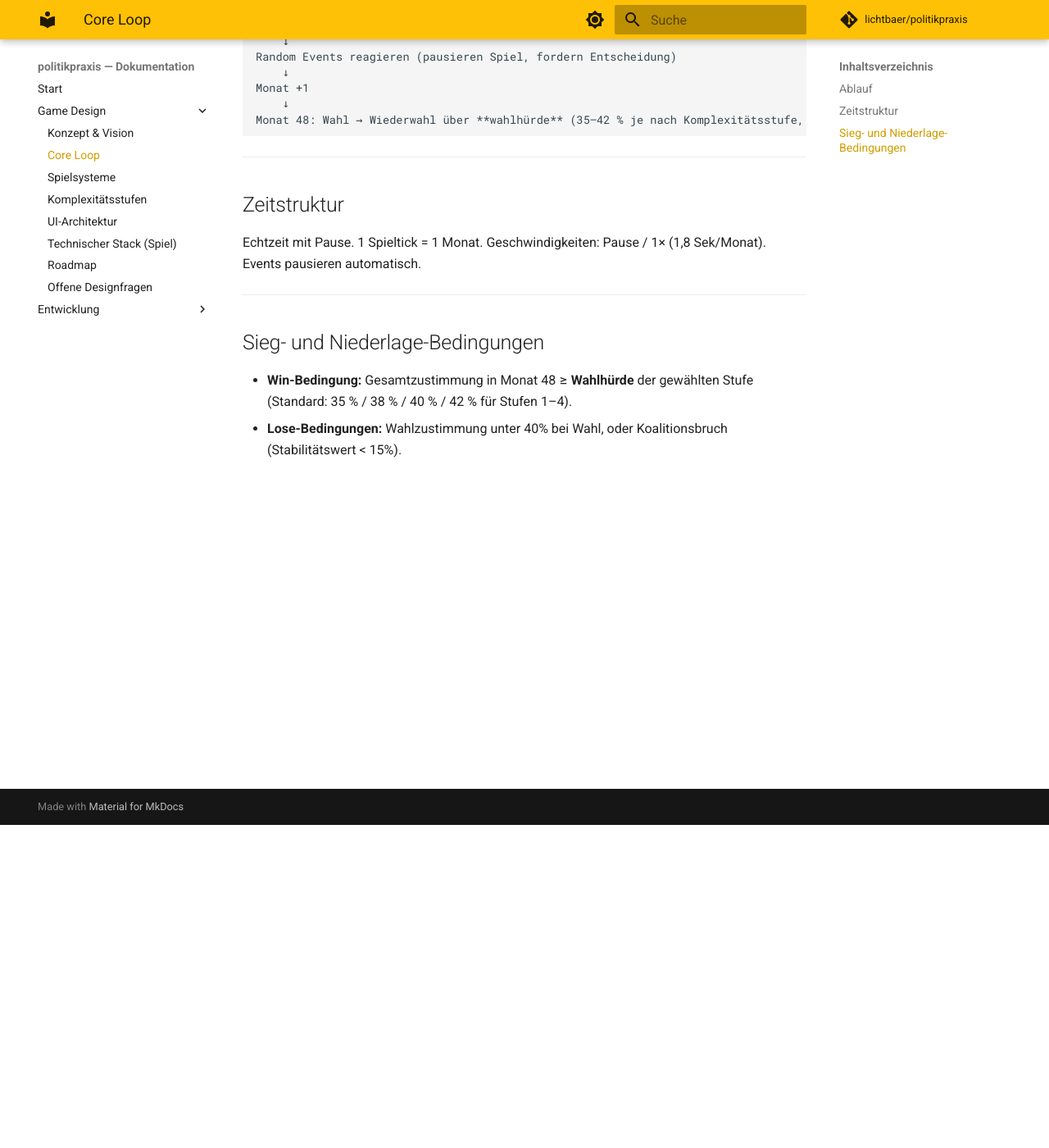
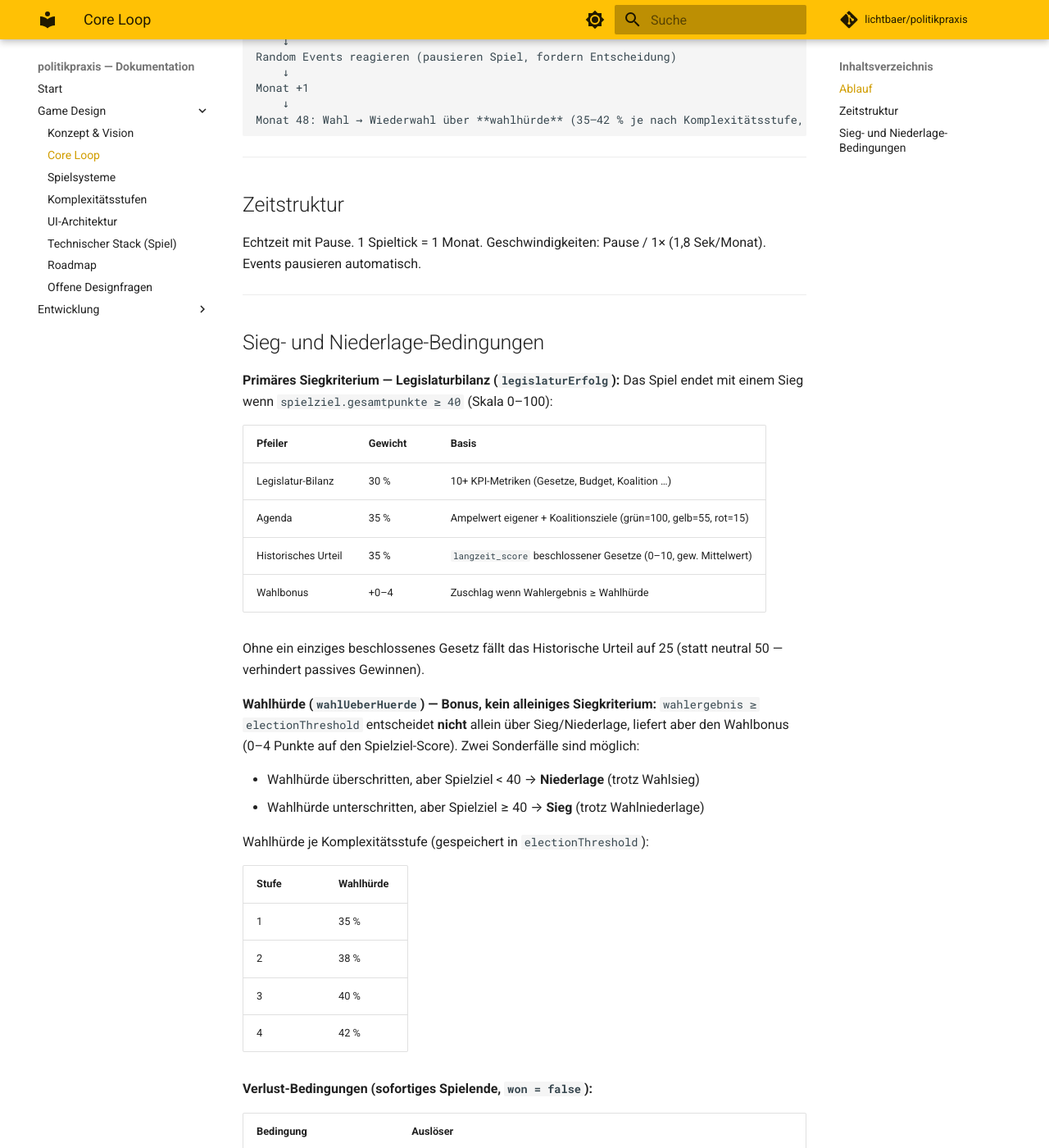
Before and after one commit to lichtbaer/politikpraxis, an MkDocs documentation site: the page built from docs/game-design/core-loop.md, in a window 1280 px wide and 1400 px high, scrolled down 394 px. Shown: the whole window at 82% size. Built offline with MkDocs 1.6.1 and Material for MkDocs 9.7.7, drawn with Linux system fonts in a browser that asks for light colours; comment, search, counter and statistics services are not loaded; some of the changed text lies outside the part shown.

Commit message:
docs(#211): Sieg- und Niederlagebedingungen konsistent definieren
- core-loop.md: Abschnitt komplett neu geschrieben — primäres Sieg­kriterium
  ist spielziel.gesamtpunkte ≥ 40 (Dreipfeiler Bilanz/Agenda/Urteil), nicht
  die Wahlhürde allein; Tabelle aller Verlustbedingungen; Begriffsglossar
  won/wahlUeberHuerde/legislaturErfolg/spielziel
- bundesrepublik_gdd.md: Win/Lose-Bedingungen auf Dreipfeiler-Logik korrigiert;
  Misstrauensvotum/Vertrauensfrage ergänzt; alte Formulierung
  "Wahlzustimmung unter Wahlhürde = Verlust" entfernt
- election.test.ts: Neue describe-Gruppe dokumentiert und verifiziert alle vier
  komplexitätsspezifischen Wahlhürden (Stufe 1–4: 35/38/40/42%)
- de/en game.json: Untertitel im Endscreen korrigiert — kein irreführender
  Hinweis auf "erforderliche Mehrheit" als Verlustgrund

Closes #211

```diff
--- a/docs/game-design/core-loop.md
+++ b/docs/game-design/core-loop.md
@@ -31,5 +31,48 @@ Echtzeit mit Pause. 1 Spieltick = 1 Monat. Geschwindigkeiten: Pause / 1× (1,8 S
 
 ## Sieg- und Niederlage-Bedingungen
 
-- **Win-Bedingung:** Gesamtzustimmung in Monat 48 ≥ **Wahlhürde** der gewählten Stufe (Standard: 35 % / 38 % / 40 % / 42 % für Stufen 1–4).
-- **Lose-Bedingungen:** Wahlzustimmung unter 40% bei Wahl, oder Koalitionsbruch (Stabilitätswert < 15%).
+**Primäres Siegkriterium — Legislaturbilanz (`legislaturErfolg`):**
+Das Spiel endet mit einem Sieg wenn `spielziel.gesamtpunkte ≥ 40` (Skala 0–100):
+
+| Pfeiler | Gewicht | Basis |
+|---------|---------|-------|
+| Legislatur-Bilanz | 30 % | 10+ KPI-Metriken (Gesetze, Budget, Koalition …) |
+| Agenda | 35 % | Ampelwert eigener + Koalitionsziele (grün=100, gelb=55, rot=15) |
+| Historisches Urteil | 35 % | `langzeit_score` beschlossener Gesetze (0–10, gew. Mittelwert) |
+| Wahlbonus | +0–4 | Zuschlag wenn Wahlergebnis ≥ Wahlhürde |
+
+Ohne ein einziges beschlossenes Gesetz fällt das Historische Urteil auf 25 (statt neutral 50 — verhindert passives Gewinnen).
+
+**Wahlhürde (`wahlUeberHuerde`) — Bonus, kein alleiniges Siegkriterium:**
+`wahlergebnis ≥ electionThreshold` entscheidet **nicht** allein über Sieg/Niederlage, liefert aber den Wahlbonus (0–4 Punkte auf den Spielziel-Score). Zwei Sonderfälle sind möglich:
+
+- Wahlhürde überschritten, aber Spielziel < 40 → **Niederlage** (trotz Wahlsieg)
+- Wahlhürde unterschritten, aber Spielziel ≥ 40 → **Sieg** (trotz Wahlniederlage)
+
+Wahlhürde je Komplexitätsstufe (gespeichert in `electionThreshold`):
+
+| Stufe | Wahlhürde |
+|-------|-----------|
+| 1 | 35 % |
+| 2 | 38 % |
+| 3 | 40 % |
+| 4 | 42 % |
+
+**Verlust-Bedingungen (sofortiges Spielende, `won = false`):**
+
+| Bedingung | Auslöser |
+|-----------|----------|
+| Schlechte Legislaturbilanz | `spielziel.gesamtpunkte < 40` in Monat 48 |
+| Koalitionsbruch | `coalition < 15` (Stabilitätswert) |
+| Misstrauensvotum | 6 Monate Zustimmung < 20 % (ab Monat 7); interaktives Event bei 4 Monaten (Stufe ≥ 2) |
+| Vertrauensfrage (Art. 68 GG) | Vertrauensfrage gescheitert (Zufallscheck auf Koalitionsstabilität) |
+| Rücktritt | Spieler wählt Rücktritt im Misstrauensvotum-Event |
+
+**Begriffe:**
+
+| Begriff | Bedeutung |
+|---------|-----------|
+| `won` / `legislaturErfolg` | Primäres Spielergebnis — `spielziel.gesamtpunkte ≥ 40` |
+| `wahlUeberHuerde` | Wahlergebnis ≥ komplexitätsspezifische Schwelle — beeinflusst Bonus, nicht allein das Ergebnis |
+| `spielziel` | Dreistufiges Auswertungsobjekt (Typ `SpielzielErgebnis`) aus `core/spielziel.ts` |
+| `electionThreshold` | Komplexitätsabhängige Wahlhürde (35–42 %), im `GameState` gespeichert |
```
Also changed, not shown: bundesrepublik_gdd.md (+2 -2 lines), 3 other files.
